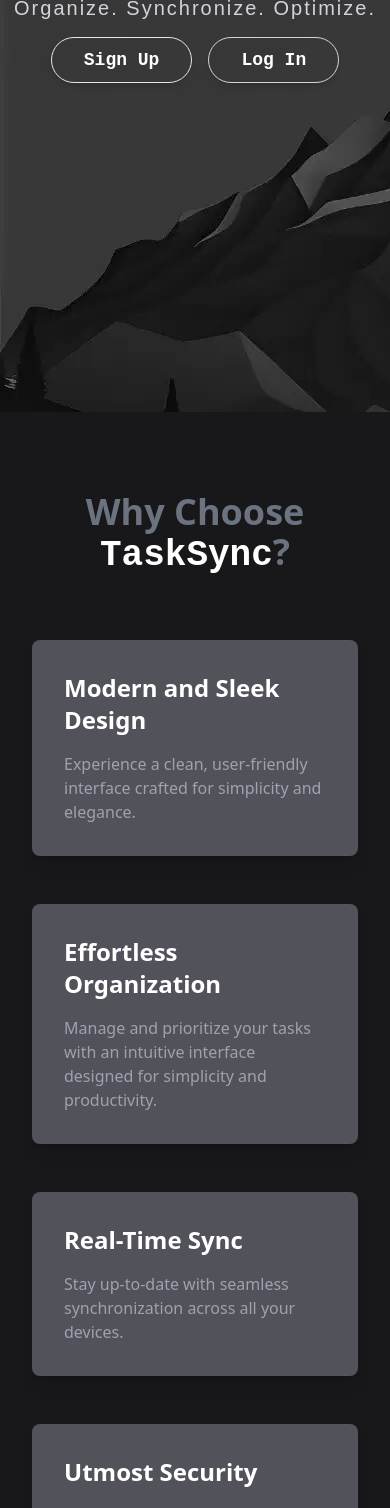
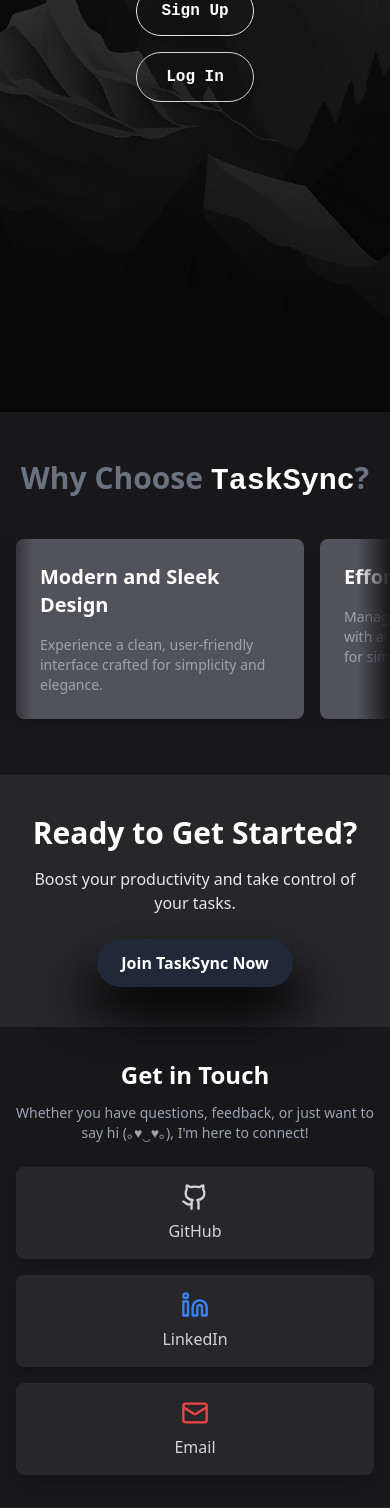
Before and after one commit to Rishav154/TaskSync, a React (Vite) app in the folder frontend/: page / in a window 390 px wide. Shown: the part 432-1940 px from the top of the page. Built offline with nearby package versions, Linux system fonts and the light colour scheme.

Commit message:
Added responsiveness for mobile devices

```diff
--- a/frontend/src/components/Home.jsx
+++ b/frontend/src/components/Home.jsx
@@ -1,35 +1,112 @@
 import { Link } from "react-router-dom";
 import { GithubIcon, LinkedinIcon, Mail } from 'lucide-react';
-import background from "../assets/homeBg.webp";
+import { useEffect, useRef, useState } from 'react';
+import backgroundDesktop from "../assets/homeBg.webp";
+import backgroundMobile from "../assets/homeBgMobile.webp";
+
+
+const ScrollbarStyle = () => (
+    <style>
+        {`
+      .hide-scrollbar {
+        -ms-overflow-style: none;
+        scrollbar-width: none;
+      }
+      .hide-scrollbar::-webkit-scrollbar {
+        display: none;
+      }
+
+      /* Custom background class with media queries */
+      .responsive-bg {
+        background-image: url(${backgroundMobile});
+      }
+
+      @media (min-width: 640px) {
+        .responsive-bg {
+          background-image: url(${backgroundDesktop});
+        }
+      }
+    `}
+    </style>
+);
 
 function Home() {
+    const [isScrolling, setIsScrolling] = useState(false);
+    const scrollContainerRef = useRef(null);
+
+    const features = [
+        {
+            title: "Modern and Sleek Design",
+            description: "Experience a clean, user-friendly interface crafted for simplicity and elegance."
+        },
+        {
+            title: "Effortless Organization",
+            description: "Manage and prioritize your tasks with an intuitive interface designed for simplicity and productivity."
+        },
+        {
+            title: "Real-Time Sync",
+            description: "Stay up-to-date with seamless synchronization across all your devices."
+        },
+        {
+            title: "Utmost Security",
+            description: "Your data is completely secure with us. All passwords are stored using secure hashing methods to ensure maximum protection."
+        },
+        {
+            title: "Effortless Management",
+            description: "Easily mark your tasks as active or completed with just a click."
+        },
+        {
+            title: "Editable Notes",
+            description: "Simply double-click on a note to make quick edits effortlessly."
+        }
+    ];
+
+    const duplicatedFeatures = [...features, ...features];
+
+    useEffect(() => {
+        const scrollContainer = scrollContainerRef.current;
+        if (!scrollContainer) return;
+
+        const scroll = () => {
+            if (!isScrolling) return;
+            scrollContainer.scrollLeft += 1;
+
+            if (scrollContainer.scrollLeft >= (scrollContainer.scrollWidth - scrollContainer.clientWidth) / 2) {
+                scrollContainer.scrollLeft = 0;
+            }
+        };
+
+        const intervalId = setInterval(scroll, 20);
+
+        return () => clearInterval(intervalId);
+    }, [isScrolling]);
+
     return (
-        <div
-            className="text-white min-h-screen"
-            style={{
-                backgroundImage: `url(${background})`,
-                backgroundRepeat: "no-repeat",
-            }}
+        <div className="text-white min-h-screen">
+            <ScrollbarStyle/>
+
+            {/* Hero Section */}
+            <header
+                className="relative flex flex-col items-center justify-center min-h-screen text-center px-4 responsive-bg bg-cover bg-center bg-no-repeat"
             >
-            {/* Hero Section */}
-            <header className="relative flex flex-col items-center justify-center h-screen text-center">
-                <div className="absolute inset-0"></div>
-                <h1 className="text-7xl font-majorMono tracking-widest text-white z-10 mb-4 animate-fadeIn">
+                <div className="absolute inset-0 bg-black bg-opacity-50"></div>
+                {/* Rest of the header content remains the same */}
+                <h1 className="text-4xl sm:text-5xl md:text-7xl font-majorMono tracking-widest text-white z-10 mb-4 animate-fadeIn">
                     TaskSync
                 </h1>
-                <p className="text-xl text-gray-300 tracking-widest font-rajdhani z-10 mb-6 animate-fadeIn animation-delay-1">
+                <p className="text-lg sm:text-xl text-gray-300 tracking-widest font-rajdhani z-10 mb-6 animate-fadeIn animation-delay-1 px-4">
                     Organize. Synchronize. Optimize.
                 </p>
-                <div className="z-10 space-x-4">
+                <div className="z-10 flex flex-col sm:flex-row gap-4 sm:space-x-4">
                     <Link
                         to="/signup"
-                        className="bg-gray-500 bg-transparent border hover:bg-zinc-700 font-majorMono text-white px-8 py-3 rounded-full text-lg font-semibold shadow-md transform transition-transform hover:scale-105"
+                        className="bg-gray-500 bg-transparent border hover:bg-zinc-700 font-majorMono text-white px-6 sm:px-8 py-3 rounded-full text-base sm:text-lg font-semibold shadow-md transform transition-transform hover:scale-105 w-full sm:w-auto"
                     >
                         Sign Up
                     </Link>
                     <Link
                         to="/login"
-                        className="bg-transparent border border-gray-300 hover:bg-gray-300 hover:text-gray-900 font-majorMono text-white px-8 py-3 rounded-full text-lg font-semibold shadow-md transform transition-transform hover:scale-105"
+                        className="bg-transparent border border-gray-300 hover:bg-gray-300 hover:text-gray-900 font-majorMono text-white px-6 sm:px-8 py-3 rounded-full text-base sm:text-lg font-semibold shadow-md transform transition-transform hover:scale-105 w-full sm:w-auto"
                     >
                         Log In
                     </Link>
@@ -37,105 +114,92 @@ function Home() {
             </header>
 
             {/* Features Section */}
-            <section className="py-20 px-8 bg-zinc-900">
-                <h2 className="text-4xl font-extrabold text-center text-gray-500 mb-16">
+            <section className="py-12 sm:py-20 bg-zinc-900">
+                <h2 className="text-3xl sm:text-4xl font-extrabold text-center text-gray-500 mb-8 sm:mb-16 px-4">
                     Why Choose{" "}
                     <span className="text-white font-majorMono">TaskSync</span>?
                 </h2>
-                <div className="grid grid-cols-1 md:grid-cols-3 gap-12 max-w-7xl mx-auto">
-                    <div
-                        className="bg-zinc-600 p-8 rounded-lg shadow-lg transform transition-transform hover:scale-105">
-                        <h3 className="text-2xl font-semibold mb-4 text-white">
-                            Modern and Sleek Design
+
+                {/* Desktop view */}
+                <div className="hidden sm:grid sm:grid-cols-2 lg:grid-cols-3 gap-6 sm:gap-12 max-w-7xl mx-auto px-8">
+                    {features.map((feature, index) => (
+                        <div key={index}
+                             className="bg-zinc-600 p-6 sm:p-8 rounded-lg shadow-lg transform transition-transform hover:scale-105">
+                            <h3 className="text-xl sm:text-2xl font-semibold mb-4 text-white">
+                                {feature.title}
                             </h3>
-                        <p className="text-gray-400">
-                            Experience a clean, user-friendly interface crafted for simplicity and elegance.
+                            <p className="text-gray-400 text-sm sm:text-base">
+                                {feature.description}
                             </p>
                         </div>
+                    ))}
+                </div>
+
+                <div className="sm:hidden relative overflow-hidden">
                     <div
-                        className="bg-zinc-600 p-8 rounded-lg shadow-lg transform transition-transform hover:scale-105">
-                        <h3 className="text-2xl font-semibold mb-4 text-white">
-                            Effortless Organization
+                        ref={scrollContainerRef}
+                        className="flex overflow-x-scroll hide-scrollbar"
+                        onMouseEnter={() => setIsScrolling(true)}
+                        onMouseLeave={() => setIsScrolling(false)}
+                        onTouchStart={() => setIsScrolling(false)}
+                        onTouchEnd={() => setIsScrolling(true)}
+                    >
+                        <div className="flex gap-4 px-4 py-2">
+                            {duplicatedFeatures.map((feature, index) => (
+                                <div
+                                    key={index}
+                                    className="flex-shrink-0 w-72 bg-zinc-600 p-6 rounded-lg shadow-lg"
+                                >
+                                    <h3 className="text-xl font-semibold mb-4 text-white">
+                                        {feature.title}
                                     </h3>
-                        <p className="text-gray-400">
-                            Manage and prioritize your tasks with an intuitive
-                            interface designed for simplicity and productivity.
+                                    <p className="text-gray-400 text-sm">
+                                        {feature.description}
                                     </p>
                                 </div>
-                    <div
-                        className="bg-zinc-600 p-8 rounded-lg shadow-lg transform transition-transform hover:scale-105">
-                        <h3 className="text-2xl font-semibold mb-4 text-white">
-                            Real-Time Sync
-                        </h3>
-                        <p className="text-gray-400">
-                            Stay up-to-date with seamless synchronization across
-                            all your devices.
-                        </p>
+                            ))}
+                        </div>
                     </div>
                     <div
-                        className="bg-zinc-600 p-8 rounded-lg shadow-lg transform transition-transform hover:scale-105">
-                        <h3 className="text-2xl font-semibold mb-4 text-white">
-                            Utmost Security
-                        </h3>
-                        <p className="text-gray-400">
-                            Your data is completely secure with us. All passwords are stored using secure hashing
-                            methods to ensure maximum protection.
-                        </p>
-                    </div>
+                        className="absolute inset-y-0 left-0 w-8 bg-gradient-to-r from-zinc-900 to-transparent pointer-events-none"/>
                     <div
-                        className="bg-zinc-600 p-8 rounded-lg shadow-lg transform transition-transform hover:scale-105">
-                        <h3 className="text-2xl font-semibold mb-4 text-white">
-                            Effortless Management
-                        </h3>
-                        <p className="text-gray-400">
-                            Easily mark your tasks as active or completed with just a click.
-                        </p>
-                    </div>
-                    <div
-                        className="bg-zinc-600 p-8 rounded-lg shadow-lg transform transition-transform hover:scale-105">
-                        <h3 className="text-2xl font-semibold mb-4 text-white">
-                            Editable Notes
-                        </h3>
-                        <p className="text-gray-400">
-                            Simply double-click on a note to make quick edits effortlessly.
-                        </p>
-                    </div>
+                        className="absolute inset-y-0 right-0 w-8 bg-gradient-to-l from-zinc-900 to-transparent pointer-events-none"/>
                 </div>
             </section>
 
-            <section className="bg-zinc-800 py-14 text-center">
-                <h2 className="text-4xl font-bold text-white mb-6 animate-fadeIn">
+            {/* Rest of the sections remain unchanged */}
+            <section className="bg-zinc-800 py-10 sm:py-14 px-4 text-center">
+                <h2 className="text-3xl sm:text-4xl font-bold text-white mb-4 sm:mb-6 animate-fadeIn">
                     Ready to Get Started?
                 </h2>
-                <p className="text-lg text-gray-200 mb-8 animate-fadeIn animation-delay-1">
+                <p className="text-base sm:text-lg text-gray-200 mb-6 sm:mb-8 animate-fadeIn animation-delay-1">
                     Boost your productivity and take control of your tasks.
                 </p>
                 <Link
                     to="/signup"
-                    className="bg-gray-800 text-white hover:bg-gray-500 px-10 py-4 rounded-full text-lg font-semibold shadow-custom-dark transform transition-transform hover:scale-105"
+                    className="inline-block bg-gray-800 text-white hover:bg-gray-500 px-6 sm:px-10 py-3 sm:py-4 rounded-full text-base sm:text-lg font-semibold shadow-custom-dark transform transition-transform hover:scale-105"
                 >
                     Join TaskSync Now
                 </Link>
             </section>
 
-            {/* Contact Me Section */}
-            <section className="bg-zinc-900 py-12 px-6">
+            <section className="bg-zinc-900 py-8 sm:py-12 px-4 sm:px-6">
                 <div className="max-w-3xl mx-auto text-center">
-                    <h2 className="text-3xl font-bold text-white mb-4">
+                    <h2 className="text-2xl sm:text-3xl font-bold text-white mb-3 sm:mb-4">
                         Get in Touch
                     </h2>
-                    <p className="text-md text-gray-400 mb-8">
-                        Whether you have questions, feedback, or just want to say hi (｡♥‿♥｡), I'm here to connect!
+                    <p className="text-sm sm:text-md text-gray-400 mb-6 sm:mb-8">
+                        Whether you have questions, feedback, or just want to say hi (｡♥‿♥｡), I&#39;m here to connect!
                     </p>
-                    <div className="grid grid-cols-1 sm:grid-cols-3 gap-6">
+                    <div className="grid grid-cols-1 sm:grid-cols-3 gap-4 sm:gap-6">
                         <a
                             href="https://github.com/Rishav154"
                             target="_blank"
                             rel="noopener noreferrer"
-                            className="group flex flex-col items-center bg-zinc-800 py-5 px-4 rounded-lg shadow-lg hover:bg-zinc-700 transition-all"
+                            className="group flex flex-col items-center bg-zinc-800 py-4 sm:py-5 px-3 sm:px-4 rounded-lg shadow-lg hover:bg-zinc-700 transition-all"
                         >
-                            <GithubIcon size={32} className="text-gray-300 group-hover:text-white mb-3" />
-                            <h3 className="text-lg font-medium text-gray-300 group-hover:text-white">
+                            <GithubIcon size={28} className="text-gray-300 group-hover:text-white mb-2 sm:mb-3"/>
+                            <h3 className="text-base sm:text-lg font-medium text-gray-300 group-hover:text-white">
                                 GitHub
                             </h3>
                         </a>
@@ -143,19 +207,19 @@ function Home() {
                             href="https://www.linkedin.com/in/rishav-prasad-1b7b80259/"
                             target="_blank"
                             rel="noopener noreferrer"
-                            className="group flex flex-col items-center bg-zinc-800 py-5 px-4 rounded-lg shadow-lg hover:bg-zinc-700 transition-all"
+                            className="group flex flex-col items-center bg-zinc-800 py-4 sm:py-5 px-3 sm:px-4 rounded-lg shadow-lg hover:bg-zinc-700 transition-all"
                         >
-                            <LinkedinIcon size={32} className="text-blue-500 group-hover:text-white mb-3" />
-                            <h3 className="text-lg font-medium text-gray-300 group-hover:text-white">
+                            <LinkedinIcon size={28} className="text-blue-500 group-hover:text-white mb-2 sm:mb-3"/>
+                            <h3 className="text-base sm:text-lg font-medium text-gray-300 group-hover:text-white">
                                 LinkedIn
                             </h3>
                         </a>
                         <a
                             href="mailto:rishav15045@gmail.com"
-                            className="group flex flex-col items-center bg-zinc-800 py-5 px-4 rounded-lg shadow-lg hover:bg-zinc-700 transition-all"
+                            className="group flex flex-col items-center bg-zinc-800 py-4 sm:py-5 px-3 sm:px-4 rounded-lg shadow-lg hover:bg-zinc-700 transition-all"
                         >
-                            <Mail size={32} className="text-red-500 group-hover:text-white mb-3" />
-                            <h3 className="text-lg font-medium text-gray-300 group-hover:text-white">
+                            <Mail size={28} className="text-red-500 group-hover:text-white mb-2 sm:mb-3"/>
+                            <h3 className="text-base sm:text-lg font-medium text-gray-300 group-hover:text-white">
                                 Email
                             </h3>
                         </a>
@@ -163,17 +227,14 @@ function Home() {
                 </div>
             </section>
 
-
-
-            {/* Footer Section */}
-            <footer className="bg-zinc-800 py-3 text-center">
-                <div className="text-gray-400 text-sm">
+            <footer className="bg-zinc-800 py-3 px-4 text-center">
+                <div className="text-gray-400 text-xs sm:text-sm">
                     © {new Date().getFullYear()} TaskSync. All rights reserved.
                 </div>
                 <div className="mt-2">
                     <Link
                         to="/termsandconditions"
-                        className="text-blue-500 hover:underline"
+                        className="text-blue-500 hover:underline text-xs sm:text-sm"
                     >
                         Terms and Conditions
                     </Link>
```
Also changed, not shown: frontend/src/assets/homeBg.webp, frontend/src/assets/homeBgMobile.webp (added). Lines whose indentation alone changed are shown as unchanged.
